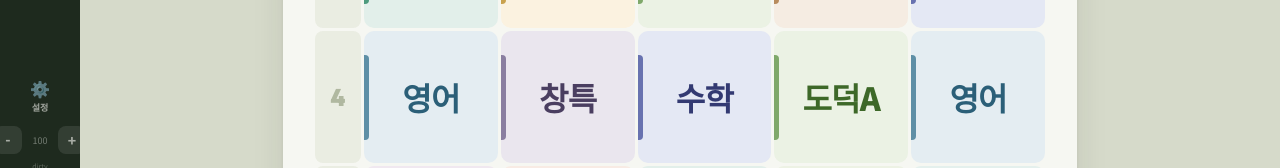
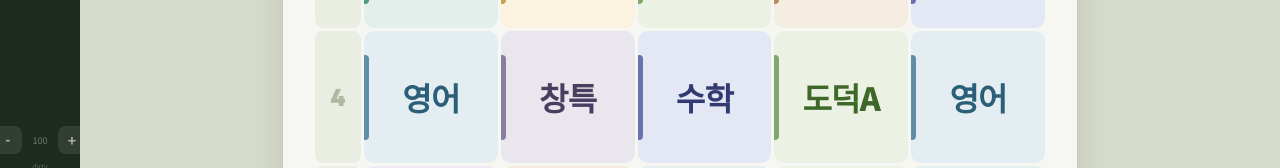
Before and after one commit to dkrly/homeroomkit, a React (Vite) app: page / in a window 1280 px wide. Shown: the part 613-781 px from the top of the page. Built offline with nearby package versions, Linux system fonts and the light colour scheme.

Commit message:
hide Settings tab, access via 5 taps on version text
Co-Authored-By: Claude Opus 4.6 (1M context) <noreply@anthropic.com>

```diff
--- a/src/App.tsx
+++ b/src/App.tsx
@@ -1,4 +1,4 @@
-import { useState } from 'react'
+import { useState, useRef } from 'react'
 import ClassTimetable from './components/ClassTimetable'
 import Schedule from './components/Schedule'
 import RoleAssign from './components/RoleAssign'
@@ -81,7 +81,21 @@ export default function App() {
   const [tab, setTab] = useState<TabId>('timetable')
   const [openGroup, setOpenGroup] = useState<number>(groupIndexOf('timetable'))
   const [zoom, setZoom] = useState(loadZoom)
+  const tapCount = useRef(0)
+  const tapTimer = useRef<ReturnType<typeof setTimeout>>(undefined)
   const Page = pages[tab]
+
+  const handleVersionTap = () => {
+    tapCount.current++
+    clearTimeout(tapTimer.current)
+    if (tapCount.current >= 5) {
+      tapCount.current = 0
+      setTab('settings')
+      setOpenGroup(-1)
+    } else {
+      tapTimer.current = setTimeout(() => { tapCount.current = 0 }, 1500)
+    }
+  }
 
   const handleGroupClick = (gi: number, group: NavGroup) => {
     if (group.items.length === 1) {
@@ -158,14 +172,6 @@ export default function App() {
         </div>
 
         <div className="mt-auto flex flex-col items-center gap-2 pt-2">
-          <button
-            onClick={() => { setTab('settings'); setOpenGroup(-1) }}
-            className={`w-16 h-12 rounded-xl flex flex-col items-center justify-center gap-0.5 transition-all cursor-pointer border-none
-              ${tab === 'settings' ? 'bg-bg text-ink' : 'bg-transparent text-bg/60 hover:bg-bg/10 hover:text-bg'}`}
-          >
-            <span className="text-base">⚙️</span>
-            <span className="text-[9px] leading-tight font-semibold">설정</span>
-          </button>
           <div className="flex items-center gap-1">
             <button onClick={() => changeZoom(-ZOOM_STEP)}
               className="w-7 h-7 rounded-lg bg-bg/10 text-bg/60 hover:bg-bg/20 hover:text-bg border-none cursor-pointer text-sm font-bold">
@@ -177,7 +183,10 @@ export default function App() {
               +
             </button>
           </div>
-          <span className="text-[7px] text-bg/30 leading-tight text-center break-all px-1">{__BUILD_VERSION__}</span>
+          <span onClick={handleVersionTap}
+            className="text-[7px] text-bg/30 leading-tight text-center break-all px-1 cursor-default select-none">
+            {__BUILD_VERSION__}
+          </span>
         </div>
       </nav>
 
```
